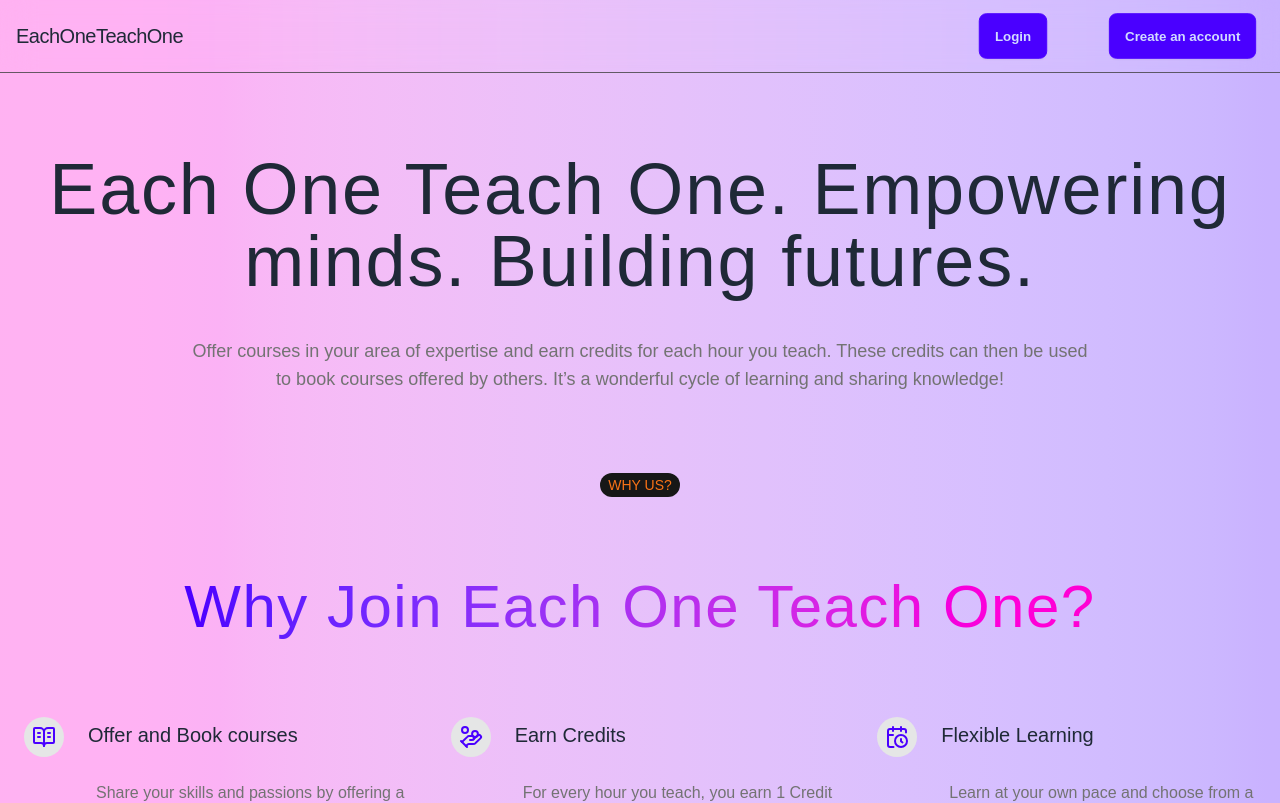
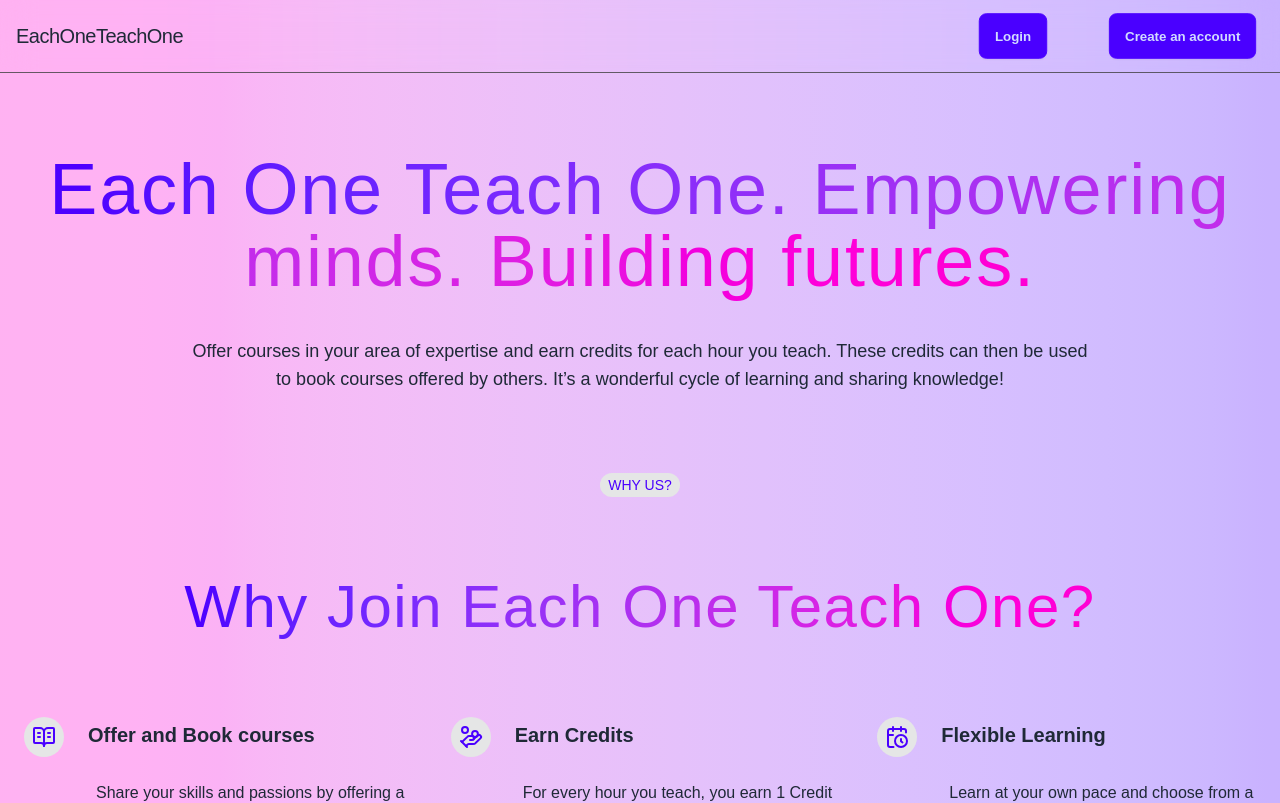
Before and after one commit to kamilbeehus/eachOneTeachOne, a React (Vite) app in the folder client/: page / in a window 1280 px wide. Shown: the top 803 px of the page. Built offline with nearby package versions, Linux system fonts and the light colour scheme.

Commit message:
update colors on landing page

```diff
--- a/client/src/components/LandingHowDoesItWork.jsx
+++ b/client/src/components/LandingHowDoesItWork.jsx
@@ -2,16 +2,14 @@ export default function LandingHowDoesItWork() {
   return (
     <div
       id="howDoesItWork"
-      className="flex flex-col items-center mt-6 lg:mt-20"
+      className="flex flex-col items-center mt-6 lg:mt-20  "
     >
       <h1 className="text-4xl sm:text-6xl lg:text-7xl text-center tracking-wide">
-        Each One Teach One.
-        <span className="bg-clip-text">
-          {" "}
-          Empowering minds. Building futures.
+        <span className="bg-gradient-to-r from-primary to-secondary text-transparent bg-clip-text">
+          Each One Teach One. Empowering minds. Building futures.
         </span>
       </h1>
-      <p className="mt-10 text-lg text-center text-neutral-500 max-w-4xl">
+      <p className="mt-10 text-lg text-center max-w-4xl">
         Offer courses in your area of expertise and earn credits for each hour
         you teach. These credits can then be used to book courses offered by
         others. It’s a wonderful cycle of learning and sharing knowledge!
--- a/client/src/components/LandingWhyUs.jsx
+++ b/client/src/components/LandingWhyUs.jsx
@@ -7,7 +7,7 @@ export default function LandingWhyUs() {
       className="relative mt-20 border-b border-neutral-800 min-h-[800px]"
     >
       <div className="text-center">
-        <span className="bg-neutral-900 text-orange-500 rounded-full h-6 text-sm font-medium px-2 py-1 uppercase">
+        <span className="bg-base-300 text-primary rounded-full h-6 text-sm font-medium px-2 py-1 uppercase">
           Why Us?
         </span>
         <h2 className="text-3xl sm:text-5xl lg:text-6xl mt-10 lg:mt-20 tracking-wide">
@@ -25,8 +25,10 @@ export default function LandingWhyUs() {
                 {LandingWhyUsList.icon}
               </div>
               <div>
-                <h5 className="mt-1 mb-6 text-xl">{LandingWhyUsList.text}</h5>
-                <p className="text-md p-2 mb-20 text-neutral-500">
+                <h5 className="mt-1 mb-6 font-semibold text-xl">
+                  {LandingWhyUsList.text}
+                </h5>
+                <p className="text-md p-2 mb-20 ">
                   {LandingWhyUsList.description}
                 </p>
               </div>
--- a/client/src/pages/LandingPage.jsx
+++ b/client/src/pages/LandingPage.jsx
@@ -5,12 +5,10 @@ import LandingWhyUs from "../components/LandingWhyUs";
 export default function LandingPage() {
   return (
     <>
-      <div className="bg-opacity-5">
-        <div className="bg-gradient-to-r from-secondary/30 to-primary/30 ">
-          <LandingNavbar />
-          <LandingHowDoesItWork />
-          <LandingWhyUs />
-        </div>
+      <div className="bg-gradient-to-r from-secondary/30 to-primary/30 ">
+        <LandingNavbar />
+        <LandingHowDoesItWork />
+        <LandingWhyUs />
       </div>
     </>
   );
```
